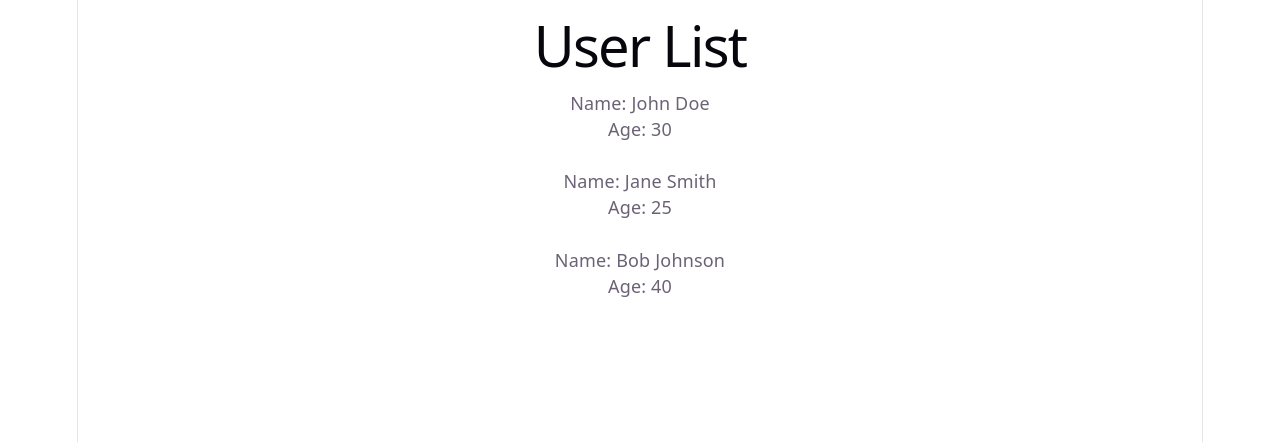
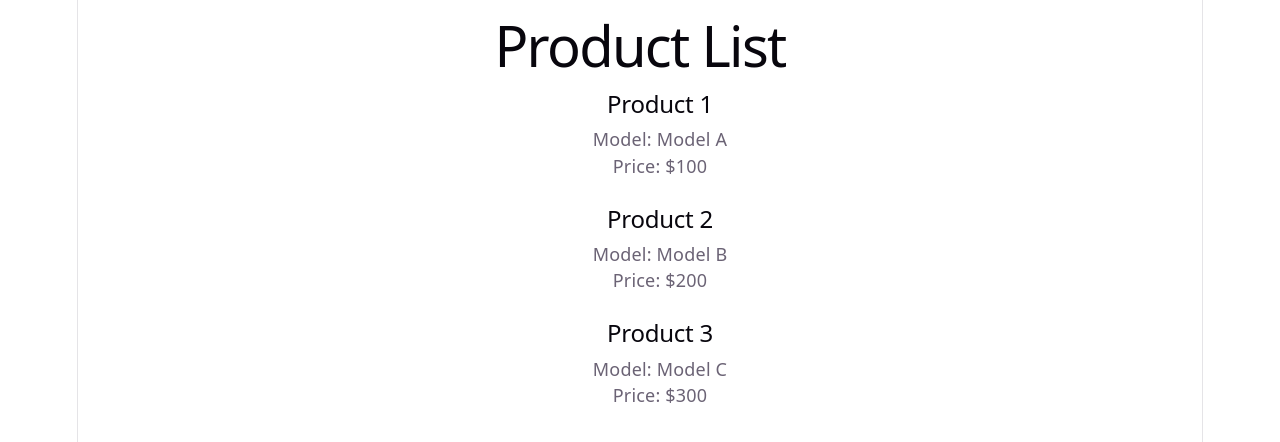
Before and after one commit to abhicism/react-codes, a React (Vite) app: page / in a window 1280 px wide. Shown: the top 442 px of the page. Built offline with nearby package versions, Linux system fonts and the light colour scheme.

Commit message:
add : mini project for product lists

```diff
--- a/src/App.tsx
+++ b/src/App.tsx
@@ -1,27 +1,36 @@
-// Place type definitions outside the component (PascalCase convention)
-type User = {
-    id: number;
-    name: string;
-    age: number;
-};
+//mini project : small product list
 
-function App() {
-    // Defining the array of users inside the component
-    const users: User[] = [
-        { id: 1, name: 'John Doe', age: 30 },
-        { id: 2, name: 'Jane Smith', age: 25 },
-        { id: 3, name: 'Bob Johnson', age: 40 },
+
+
+//declare the product element type
+    type Product = {
+        id : number;
+        name: string;
+        model : string;
+        price: number;
+    };
+
+    function App() {
+    const products: Product[] = [
+        //sample product data with list of array of objects
+        { id: 1, name: "Product 1", model: "Model A", price: 100 },
+        { id: 2, name: "Product 2", model: "Model B", price: 200 },
+        { id: 3, name: "Product 3", model: "Model C", price: 300 },
     ];
 
     return (
         <div>
-            <h1>User List</h1>
-            {users.map((user) => (
-                <div key={user.id}>
-                    <p>Name: {user.name}</p>
-                    <p>Age: {user.age}</p> <br></br>
-                </div>
-            ))}
+            <h1>Product List</h1>
+            <ol>
+                {products.map((product) => (
+                    <div key={product.id}>
+                        <h2>{product.name}</h2>
+                        <p>Model: {product.model}</p>
+                        <p>Price: ${product.price}</p>
+                        <br></br>
+                    </div>
+                ))}
+            </ol>
         </div>
     );
 }
```
